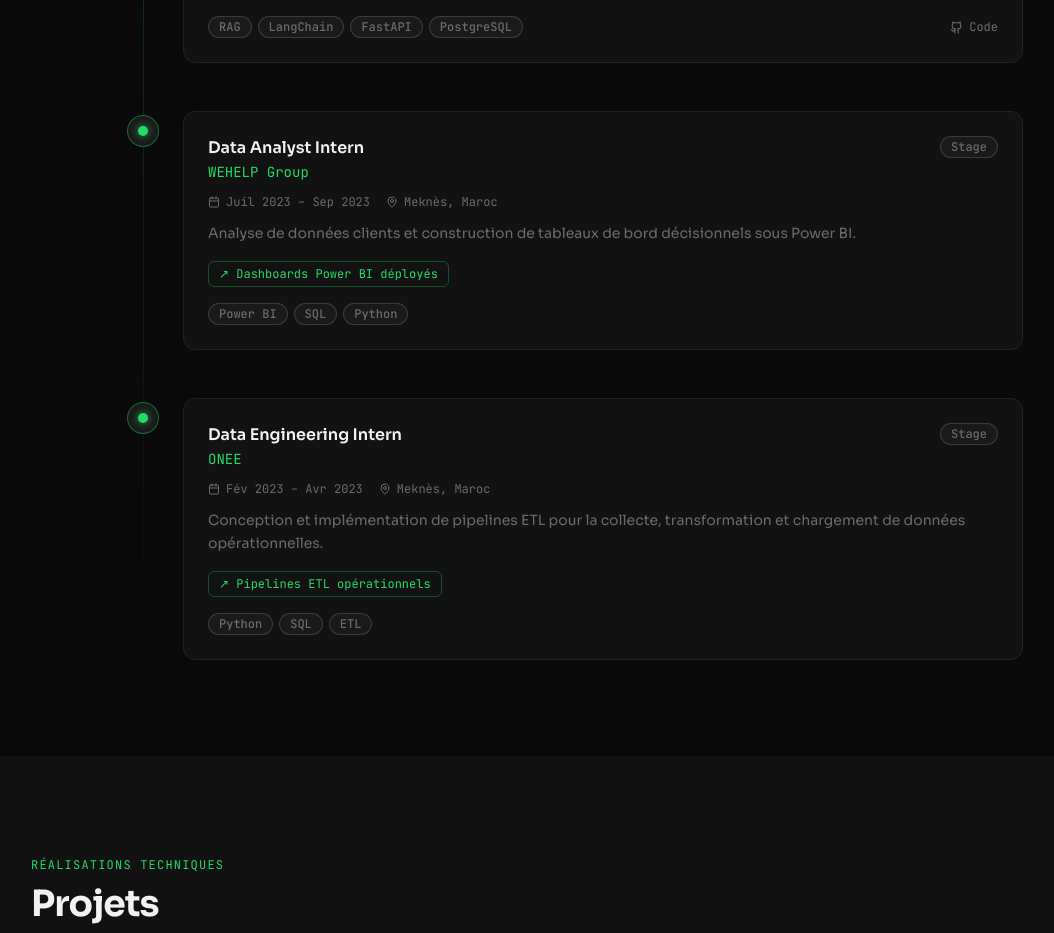
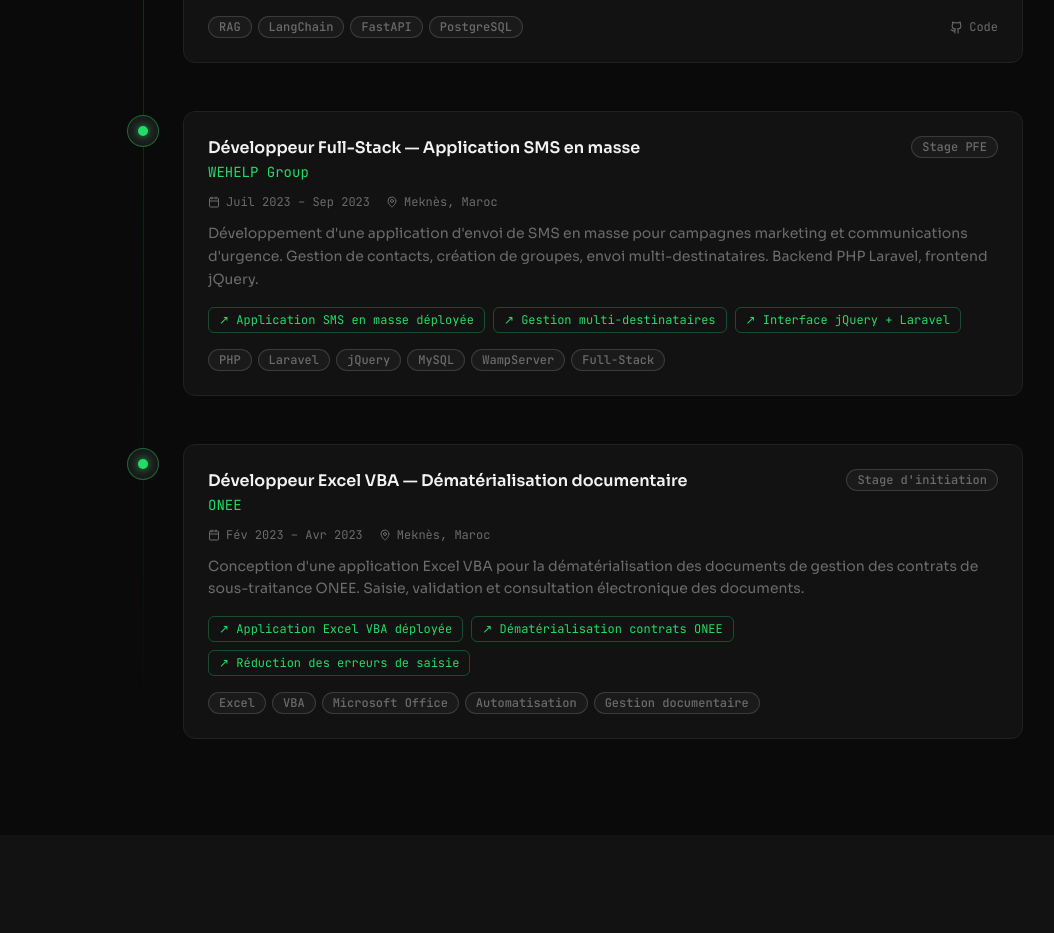
Before and after one commit to Aabid-Mohamed-Amine/MYPORTFOLIO, a React (Vite) app in the folder frontend/: page / in a window 1280 px wide. Shown: the part 1920-2853 px from the top of the page, without its empty margins (65-1119 px from the left). Built offline with nearby package versions, Linux system fonts and the light colour scheme; no server answers.

Commit message:
content: update ONEE and WeHelp experience descriptions and roles

```diff
--- a/frontend/src/data/portfolio-fallback.ts
+++ b/frontend/src/data/portfolio-fallback.ts
@@ -44,27 +44,27 @@ export const FALLBACK_PORTFOLIO: Portfolio = {
     {
       id: 'wehelp',
       company: 'WEHELP Group',
-      role: 'Data Analyst Intern',
-      type: 'Stage',
+      role: 'Développeur Full-Stack — Application SMS en masse',
+      type: 'Stage PFE',
       period: 'Juil 2023 – Sep 2023',
       location: 'Meknès, Maroc',
       description:
-        'Analyse de données clients et construction de tableaux de bord décisionnels sous Power BI.',
-      metrics: ['Dashboards Power BI déployés'],
-      tags: ['Power BI', 'SQL', 'Python'],
+        "Développement d'une application d'envoi de SMS en masse pour campagnes marketing et communications d'urgence. Gestion de contacts, création de groupes, envoi multi-destinataires. Backend PHP Laravel, frontend jQuery.",
+      metrics: ['Application SMS en masse déployée', 'Gestion multi-destinataires', 'Interface jQuery + Laravel'],
+      tags: ['PHP', 'Laravel', 'jQuery', 'MySQL', 'WampServer', 'Full-Stack'],
       repoUrl: null,
     },
     {
       id: 'onee',
       company: 'ONEE',
-      role: 'Data Engineering Intern',
-      type: 'Stage',
+      role: 'Développeur Excel VBA — Dématérialisation documentaire',
+      type: "Stage d'initiation",
       period: 'Fév 2023 – Avr 2023',
       location: 'Meknès, Maroc',
       description:
-        'Conception et implémentation de pipelines ETL pour la collecte, transformation et chargement de données opérationnelles.',
-      metrics: ['Pipelines ETL opérationnels'],
-      tags: ['Python', 'SQL', 'ETL'],
+        "Conception d'une application Excel VBA pour la dématérialisation des documents de gestion des contrats de sous-traitance ONEE. Saisie, validation et consultation électronique des documents.",
+      metrics: ['Application Excel VBA déployée', 'Dématérialisation contrats ONEE', 'Réduction des erreurs de saisie'],
+      tags: ['Excel', 'VBA', 'Microsoft Office', 'Automatisation', 'Gestion documentaire'],
       repoUrl: null,
     },
   ],
```
Also changed, not shown: 1 other file (tests, documents, lock files or other folders).
